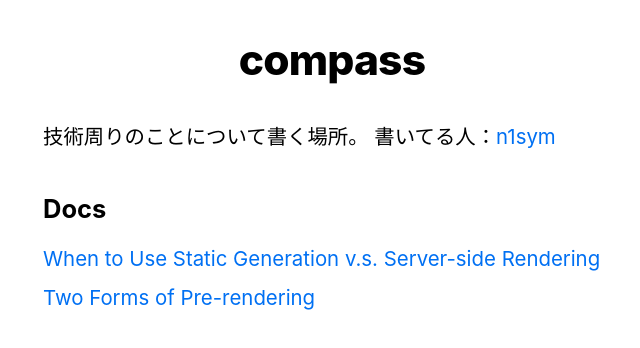
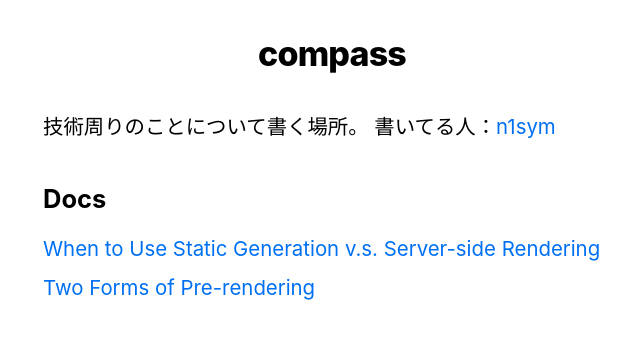
Before and after one commit to n1sym/compass, a Next.js app: page / in a window 1280 px wide. Shown: the top 348 px of the page, without its empty margins (308-948 px from the left). Built offline with nearby package versions, Linux system fonts and the light colour scheme.

Commit message:
レイアウトの修正

```diff
--- a/components/layout.tsx
+++ b/components/layout.tsx
@@ -33,19 +33,11 @@ export default function Layout({
         <meta name="twitter:card" content="summary_large_image" />
       </Head>
       <header className={styles.header}>
-        {home ? (
-          <>
-            <h1 className={utilStyles.heading2Xl}>{name}</h1>
-          </>
-        ) : (
-          <>
-            <h2 className={utilStyles.headingLg}>
-              <Link href="/">
-                <a className={utilStyles.colorInherit}>{name}</a>
-              </Link>
-            </h2>
-          </>
-        )}
+        <h1 className={utilStyles.heading2Xl}>
+          <Link href="/">
+            <a className={utilStyles.colorInherit}>{name}</a>
+          </Link>
+        </h1>
       </header>
       <main>{children}</main>
     </div>
--- a/styles/utils.module.css
+++ b/styles/utils.module.css
@@ -1,5 +1,5 @@
 .heading2Xl {
-  font-size: 2.5rem;
+  font-size: 2rem;
   line-height: 1.2;
   font-weight: 800;
   letter-spacing: -0.05rem;
```
